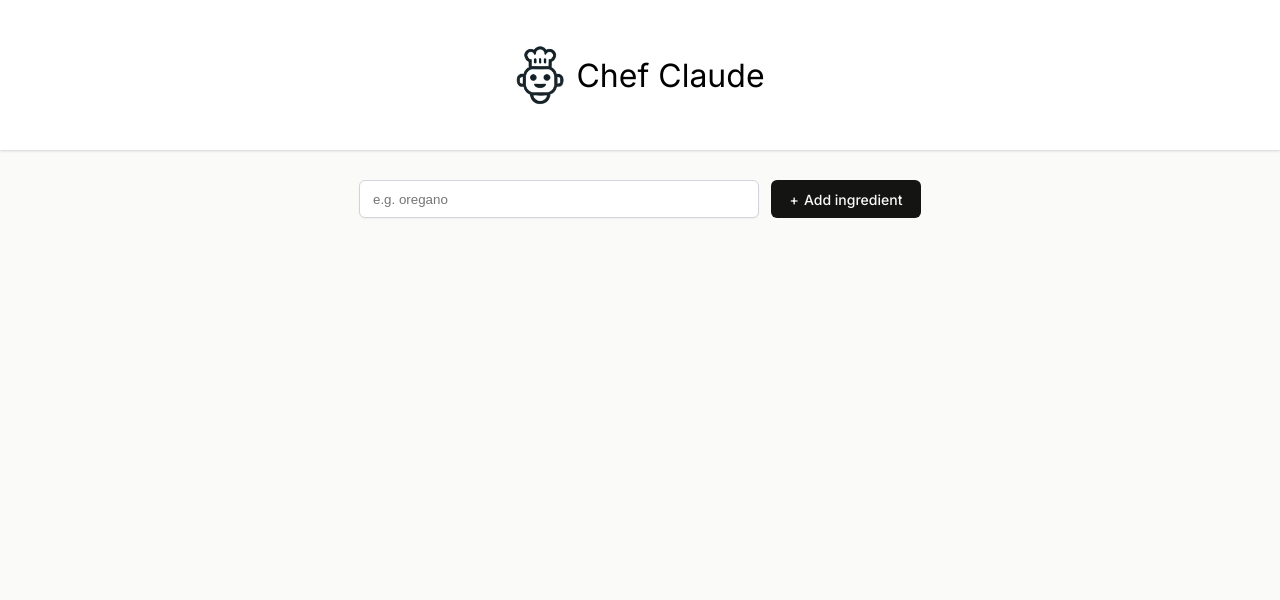
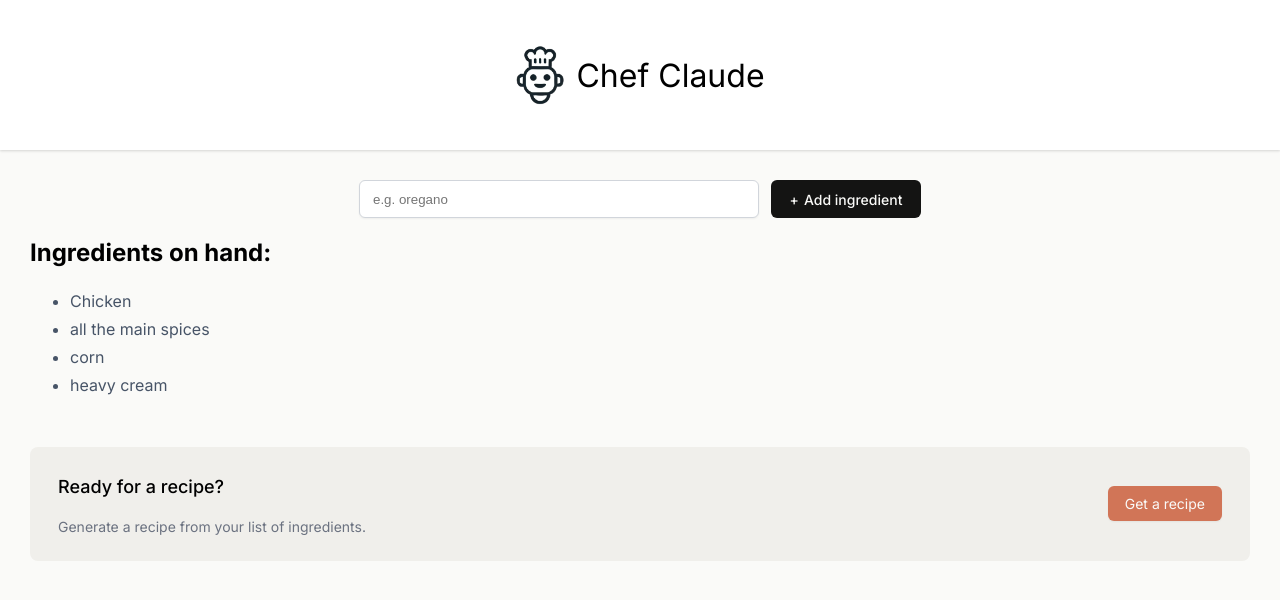
Before and after one commit to Shivamkr0724/Recipe-App, a React (Vite) app: page / in a window 1280 px wide. Shown: the top 600 px of the page. Built offline with nearby package versions, Linux system fonts and the light colour scheme; no server answers; what @huggingface/inference would draw is missing.

Commit message:
add scroll feauture

```diff
--- a/src/components/IngredientsList.jsx
+++ b/src/components/IngredientsList.jsx
@@ -7,7 +7,7 @@ export default function IngredientsList(props) {
             <h2>Ingredients on hand:</h2>
             <ul className="ingredients-list" aria-live="polite">{ingredientsListItems}</ul>
             {props.ingredients.length > 3 && <div className="get-recipe-container">
-                <div>
+                <div ref={props.ref}>
                     <h3>Ready for a recipe?</h3>
                     <p>Generate a recipe from your list of ingredients.</p>
                 </div>
--- a/src/components/Main.jsx
+++ b/src/components/Main.jsx
@@ -4,8 +4,17 @@ import ClaudeRecipe from "./ClaudeRecipe"
 import { getRecipeFromMistral } from "../ai"
 
 export default function Main() {
-    const [ingredients, setIngredients] = React.useState([])
+    const [ingredients, setIngredients] = React.useState(["Chicken","all the main spices", "corn","heavy cream"])
+
     const [recipe, setRecipe] = React.useState("")
+
+    const recipeSection = React.useRef(null)
+
+    React.useEffect(() => {
+        if (recipe !== "" && recipeSection.current !== null) {
+            recipeSection.current.scrollIntoView({behavior:"smooth"})
+        }
+    },[recipe])
 
     async function getRecipe() {
         const recipeMarkdown = await getRecipeFromMistral(ingredients);
@@ -32,6 +41,7 @@ export default function Main() {
 
             {ingredients.length > 0 &&
                 <IngredientsList
+                    ref={recipeSection}
                     ingredients={ingredients}
                     getRecipe={getRecipe}
                 />
```
